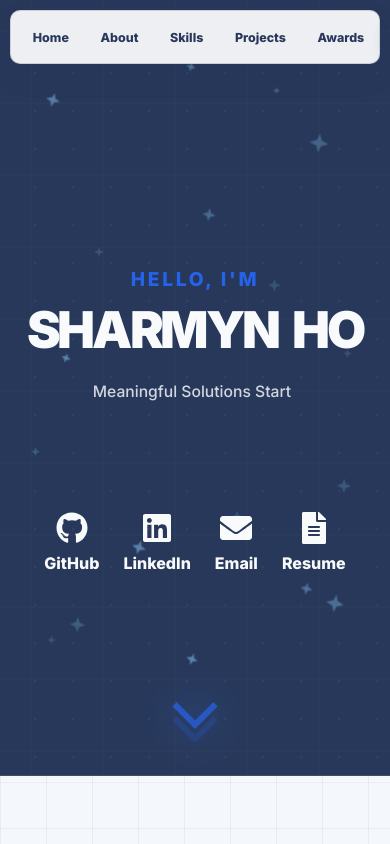
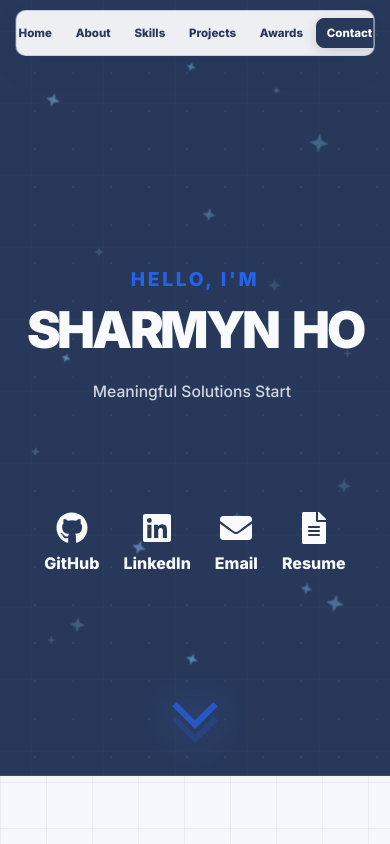
Before and after one commit to myynn/sharmyn-portfolio, a React (Vite) app: page / in a window 390 px wide. Shown: the top 844 px of the page. Built offline with nearby package versions, Linux system fonts and the light colour scheme.

Commit message:
Updated NavBar.css

```diff
--- a/src/css/NavBar.css
+++ b/src/css/NavBar.css
@@ -62,29 +62,39 @@
 
 @media (max-width: 768px) {
   .navbar {
-    width: calc(100% - 20px);
+    width: fit-content;
+
+    max-width: 92vw;
+
     top: 10px;
 
-    justify-content: flex-start;
+    justify-content: center;
 
     overflow-x: auto;
     scrollbar-width: none;
 
-    padding: 0.6rem;
+    padding: 0.45rem 0.5rem;
+
     border-radius: 10px;
+
+    gap: 0.2rem;
   }
 
   .navbar::-webkit-scrollbar {
     display: none;
   }
 
-  .navbar::before {
-    display: none;
+  .nav-link {
+    white-space: nowrap;
+
+    font-size: 0.72rem;
+
+    padding: 0.42rem 0.58rem;
+
+    border-radius: 8px;
   }
 
-  .nav-link {
-    white-space: nowrap;
-    font-size: 0.78rem;
-    padding: 0.5rem 0.7rem;
+  .nav-link.active {
+    border-radius: 8px;
   }
 }
```
